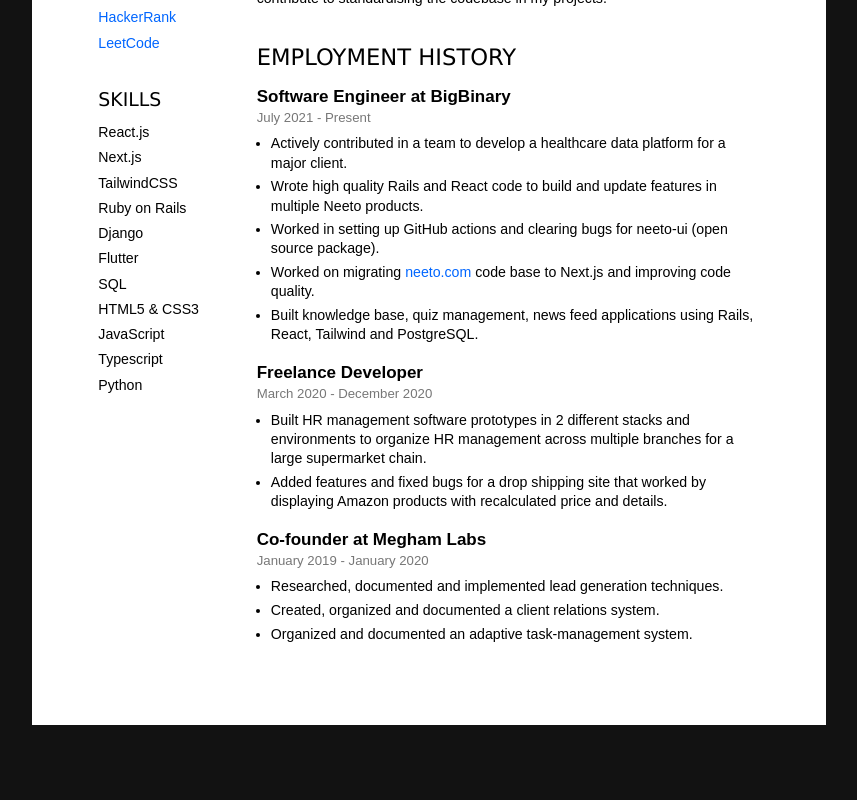
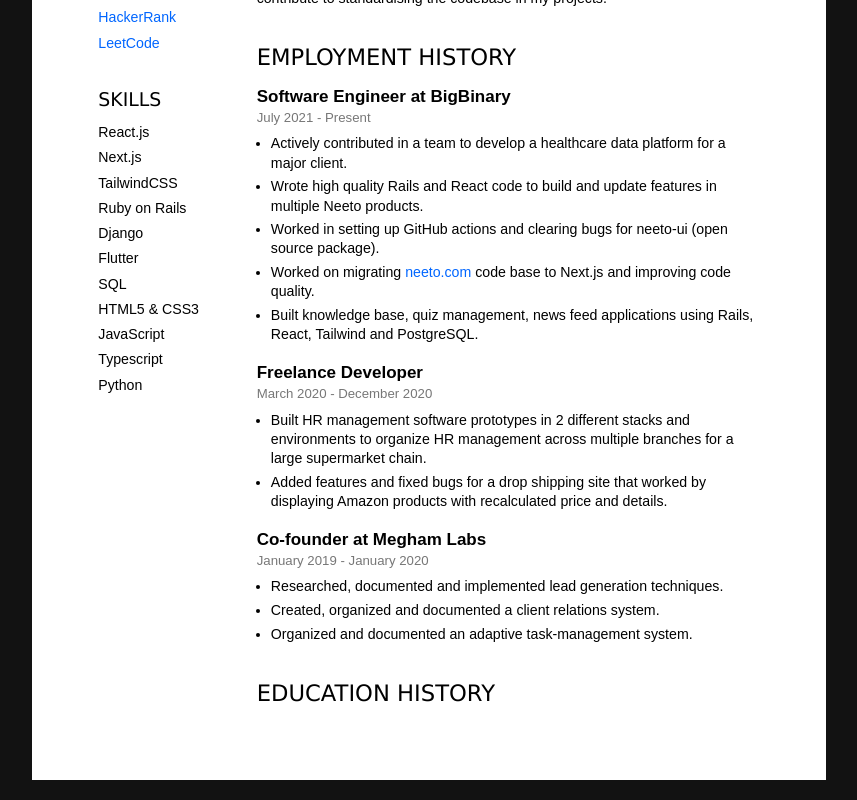
Before and after one commit to shamilsdq/shamilsdq-next, a Next.js app: page /resume in a window 1280 px wide. Shown: the part 532-1332 px from the top of the page, without its empty margins (211-1068 px from the left). Before the commit the page ends 1277 px from the top, so only its background shows below. Built offline with nearby package versions, Linux system fonts and the light colour scheme.

Commit message:
Created a simple EducationHistory component and added it to resume

```diff
--- /dev/null
+++ b/components/Resume/Education.tsx
@@ -0,0 +1,9 @@
+import { FunctionComponent } from "react";
+
+const EducationHistory: FunctionComponent = () => (
+    <section>
+        <h3>Education History</h3>
+    </section>
+);
+
+export default EducationHistory;
--- a/components/Resume/index.tsx
+++ b/components/Resume/index.tsx
@@ -6,5 +6,14 @@ import Skills from "./Skills";
 
 import Profile from "./Profile";
 import EmploymentHistory from "./EmploymentHistory";
+import EducationHistory from "./Education";
 
-export { Title, Details, Links, Skills, Profile, EmploymentHistory };
+export {
+    Title,
+    Details,
+    Links,
+    Skills,
+    Profile,
+    EmploymentHistory,
+    EducationHistory,
+};
--- a/pages/resume.tsx
+++ b/pages/resume.tsx
@@ -8,6 +8,7 @@ import {
     Links,
     Skills,
     EmploymentHistory,
+    EducationHistory,
 } from "components/Resume";
 
 const Resume: FunctionComponent = () => (
@@ -22,6 +23,7 @@ const Resume: FunctionComponent = () => (
             <main>
                 <Profile />
                 <EmploymentHistory />
+                <EducationHistory />
             </main>
         </div>
     </div>
```
